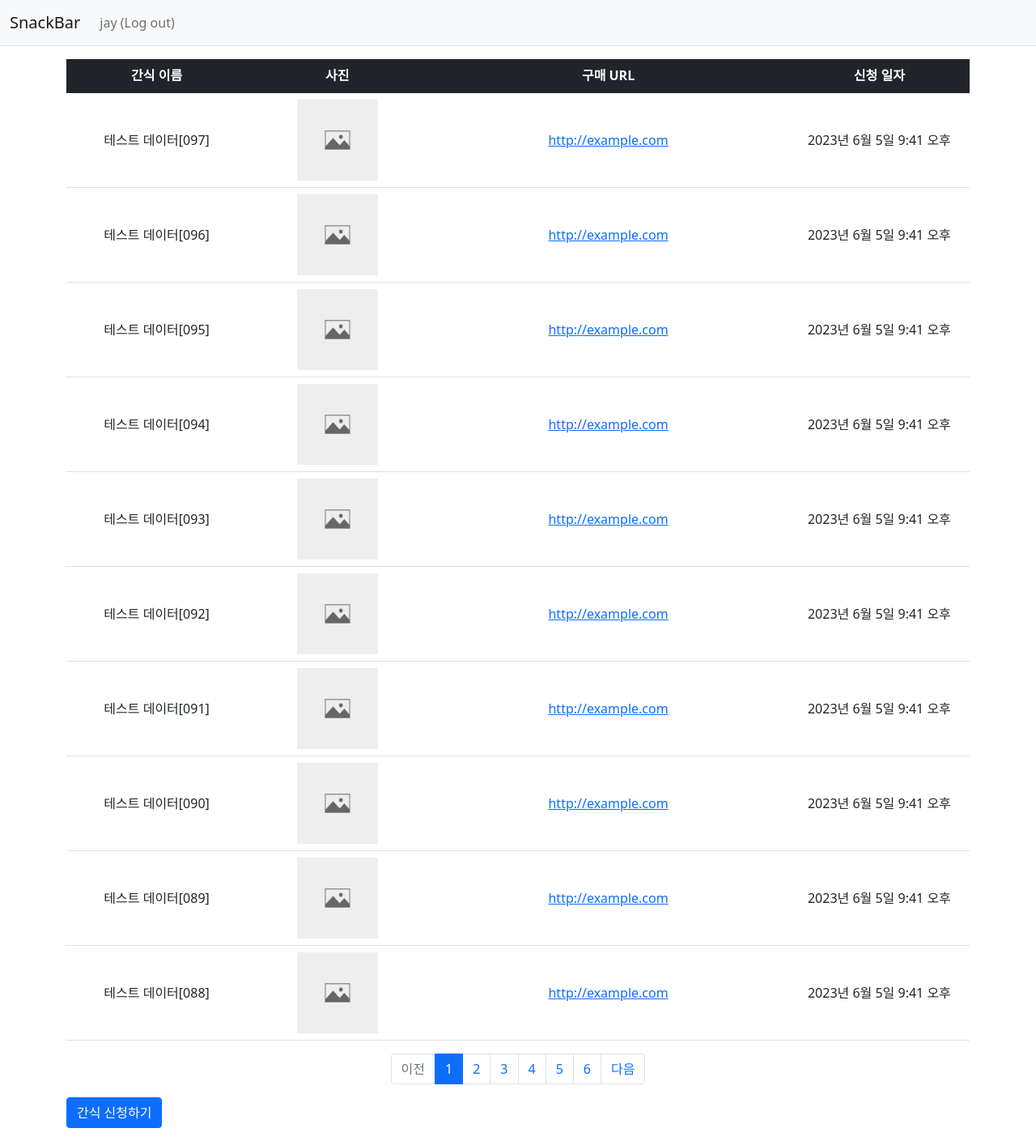
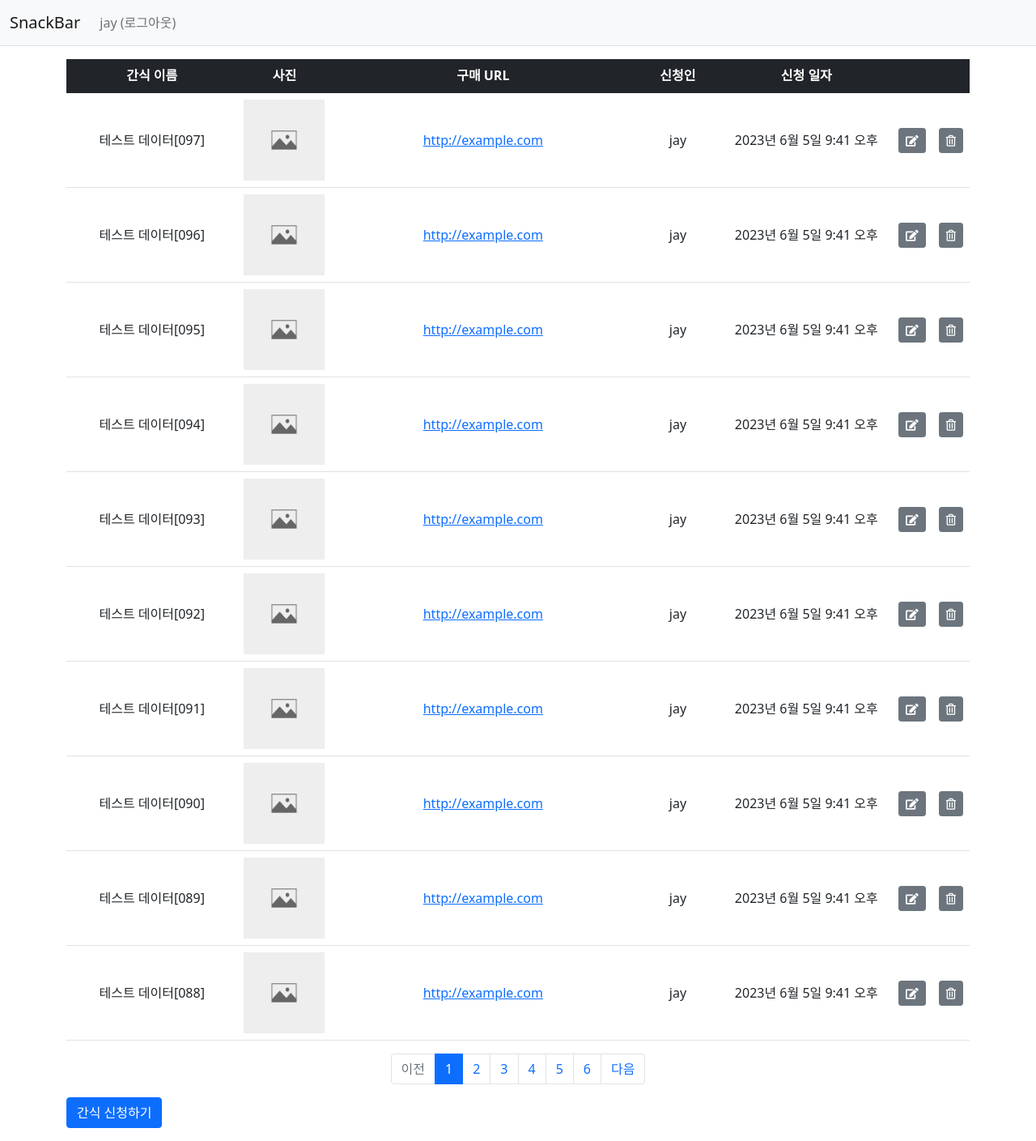
Before and after one commit to Xoeon/Snack-Bar, a Django app: page /snack/ in a window 1280 px wide. Shown: the whole page at 81% size. Run offline with Django 4.2, Linux system fonts and the light colour scheme; a user stored in the database is signed in; data comes from the database, SQL or seed files in the repository; both versions use the stored data as it was after the commit; some libraries are stand-ins or nearby versions.

Commit message:
request 수정, 삭제 기능 추가

```diff
--- a/snack/models.py
+++ b/snack/models.py
@@ -1,5 +1,6 @@
 from django.db import models
 from django.utils import timezone
+from django.contrib.auth.models import User
 
 
 class Snack(models.Model):
@@ -7,6 +8,8 @@ class Snack(models.Model):
     image = models.ImageField(upload_to='snack/images/')
     url = models.URLField(max_length=500)
     create_date = models.DateTimeField(default=timezone.now)
+    requester = models.ForeignKey(User, on_delete=models.CASCADE, default=1)
+
 
     def __str__(self):
         return self.name
--- a/snack/urls.py
+++ b/snack/urls.py
@@ -1,5 +1,4 @@
 from django.urls import path
-
 from . import views
 
 app_name = 'snack'
@@ -8,4 +7,8 @@ urlpatterns = [
     path('', views.index, name='index'),
     path('snack/request_create/', views.request_create,
          name='request_create'),
+    path('request/modify/<int:snack_id>/', views.request_modify,
+         name='request_modify'),
+    path('request/delete/<int:snack_id>/', views.request_delete,
+         name='request_delete'),
 ]
--- a/snack/views.py
+++ b/snack/views.py
@@ -1,8 +1,10 @@
-from django.shortcuts import render, redirect
+from django.shortcuts import render, redirect, get_object_or_404
 from django.utils import timezone
 from .models import Snack
 from .forms import RequestForm
 from django.core.paginator import Paginator
+from django.contrib import messages
+from django.contrib.auth.decorators import login_required
 
 
 def index(request):
@@ -26,3 +28,34 @@ def request_create(request):
         form = RequestForm()
     context = {'form': form}
     return render(request, 'snack/request_form.html', context)
+
+
+@login_required(login_url='user:login')
+def request_modify(request, snack_id):
+    snack = get_object_or_404(Snack, pk=snack_id)
+    if request.user != snack.requester:
+        messages.error(request, '수정권한이 없습니다')
+        return redirect('snack:detail', snack_id=snack.id)
+    if request.user != snack.requester:
+        messages.error(request, '수정권한이 없습니다')
+        return redirect('snack:detail', snack_id=snack.id)
+    if request.method == "POST":
+        form = RequestForm(request.POST, instance=snack)
+        if form.is_valid():
+            snack = form.save(commit=False)
+            snack.save()
+            return redirect('snack:detail', snack_id=snack.id)
+    else:
+        form = RequestForm(instance=snack)
+    context = {'form': form}
+    return render(request, 'snack/request_form.html', context)
+
+
+@login_required(login_url='user:login')
+def request_delete(request, snack_id):
+    snack = get_object_or_404(Snack, pk=snack_id)
+    if request.user != snack.requester:
+        messages.error(request, '삭제권한이 없습니다')
+        return redirect('snack:detail', snack_id=snack.id)
+    snack.delete()
+    return redirect('snack:index')
--- a/templates/base.html
+++ b/templates/base.html
@@ -8,14 +8,21 @@
     <meta name="viewport" content="width=device-width, initial-scale=1, shrink-to-fit=no">
     <!-- Bootstrap CSS -->
     <link rel="stylesheet" type="text/css" href="{% static 'bootstrap.min.css' %}">
-    <!-- pybo CSS -->
-    <link rel="stylesheet" type="text/css" href="{% static 'style.css' %}">
+    <link rel="stylesheet" href="https://cdnjs.cloudflare.com/ajax/libs/font-awesome/5.15.3/css/all.min.css">
     <title>Welcome to SnackBar !</title>
 </head>
 
 <body>
     <!-- 네비게이션 바 -->
     {% include "navbar.html" %}
+    <!-- 메시지 표시 -->
+    {% if messages %}
+    <ul class="messages">
+        {% for message in messages %}
+        <li{% if message.tags %} class="{{ message.tags }}"{% endif %}>{{ message }}</li>
+        {% endfor %}
+    </ul>
+    {% endif %}
     <!-- 기본 템플릿 안에 삽입될 내용 Start -->
     {% block content %}
     {% endblock %}
--- a/templates/navbar.html
+++ b/templates/navbar.html
@@ -14,7 +14,7 @@
             <ul class="navbar-nav me-auto mb-2 mb-lg-0">
                 <li class="nav-item">
                     {% if user.is_authenticated %}
-                    <a class="nav-link" href="{% url 'user:logout' %}">{{ user.username }} (Log out)</a>
+                    <a class="nav-link" href="{% url 'user:logout' %}">{{ user.username }} (로그아웃)</a>
                     {% else %}
                     <a class="nav-link" href="{% url 'user:login' %}">로그인</a>
                     {% endif %}
--- a/templates/snack/snack_request_list.html
+++ b/templates/snack/snack_request_list.html
@@ -5,9 +5,12 @@
         <thead>
             <tr class="table-dark">
                 <th scope="col" width="20%" style="text-align: center;">간식 이름</th>
-                <th scope="col" width="20%" style="text-align: center;">사진</th>
-                <th scope="col" width="40%" style="text-align: center;">구매 URL</th>
+                <th scope="col" width="10%" style="text-align: center;">사진</th>
+                <th scope="col" width="35%" style="text-align: center;">구매 URL</th>
+                <th scope="col" width="10%" style="text-align: center;">신청인</th>
                 <th scope="col" width="20%" style="text-align: center;">신청 일자</th>
+                <th scope="col" width="2.5%" style="text-align: center;"></th>
+                <th scope="col" width="2.5%" style="text-align: center;"></th>
             </tr>
         </thead>
         <tbody>
@@ -32,7 +35,22 @@
                     <a href="{{ snack.url }}">{{ snack.url }}</a>
                 </td>
                 {% endif %}
+                <td style="text-align: center; vertical-align: middle;"">{{ snack.requester }}</td>
                 <td style="text-align: center; vertical-align: middle;">{{ snack.create_date }}</td>
+                {% if request.user == snack.requester %}
+                <td style="text-align: center; vertical-align: middle;">
+                    <a href="{% url 'snack:request_modify' snack.id %}" class="btn btn-secondary btn-sm">
+                        <i class="fas fa-edit"></i>
+                    </a>
+                </td>
+                {% endif %}
+                {% if request.user == snack.requester %}
+                <td style="text-align: center; vertical-align: middle;">
+                    <a href="{% url 'snack:request_delete' snack.id %}" class="btn btn-secondary btn-sm" onclick="return confirm('정말로 삭제하시겠습니까?')">
+                        <i class="far fa-trash-alt"></i>
+                    </a>
+                </td>
+                {% endif %}
             </tr>
             {% endfor %}
             {% else %}
```
Also changed, not shown: db.sqlite3, snack/migrations/0003_snack_requester_alter_snack_image.py (added).
